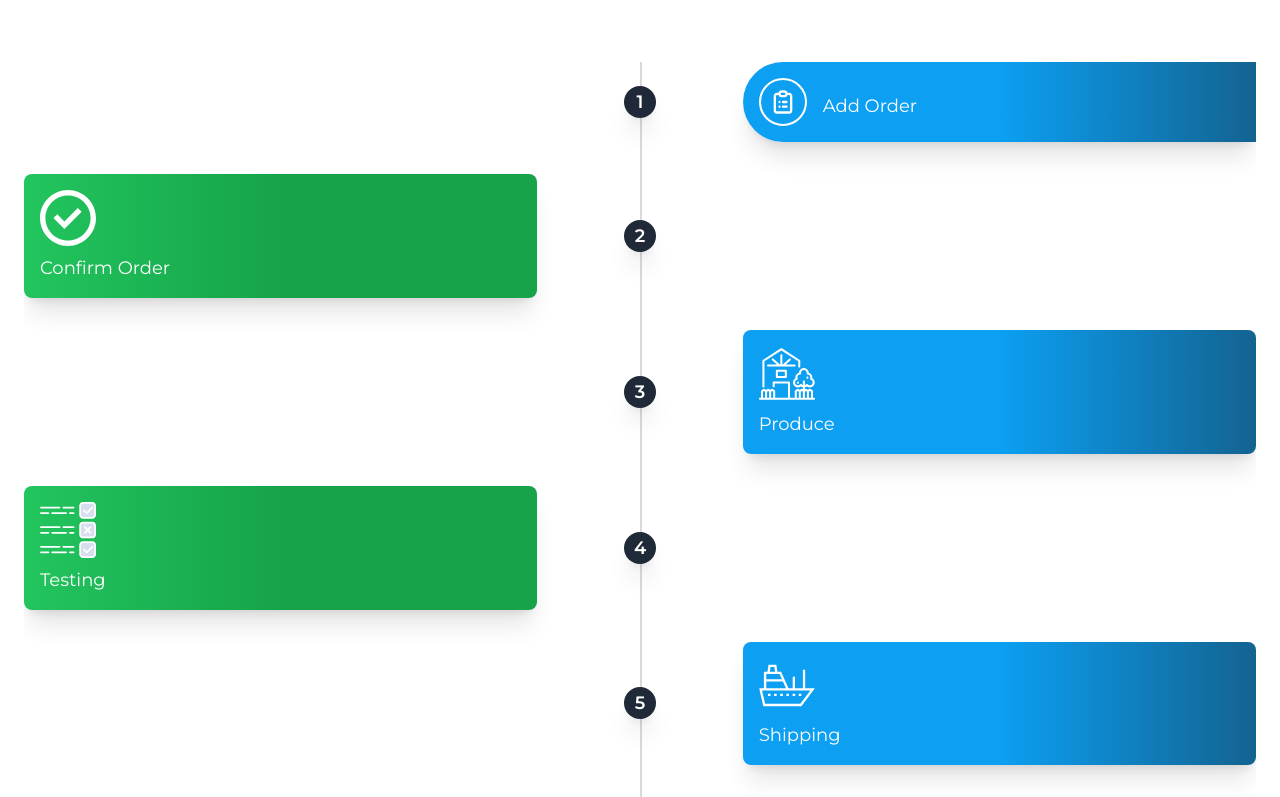
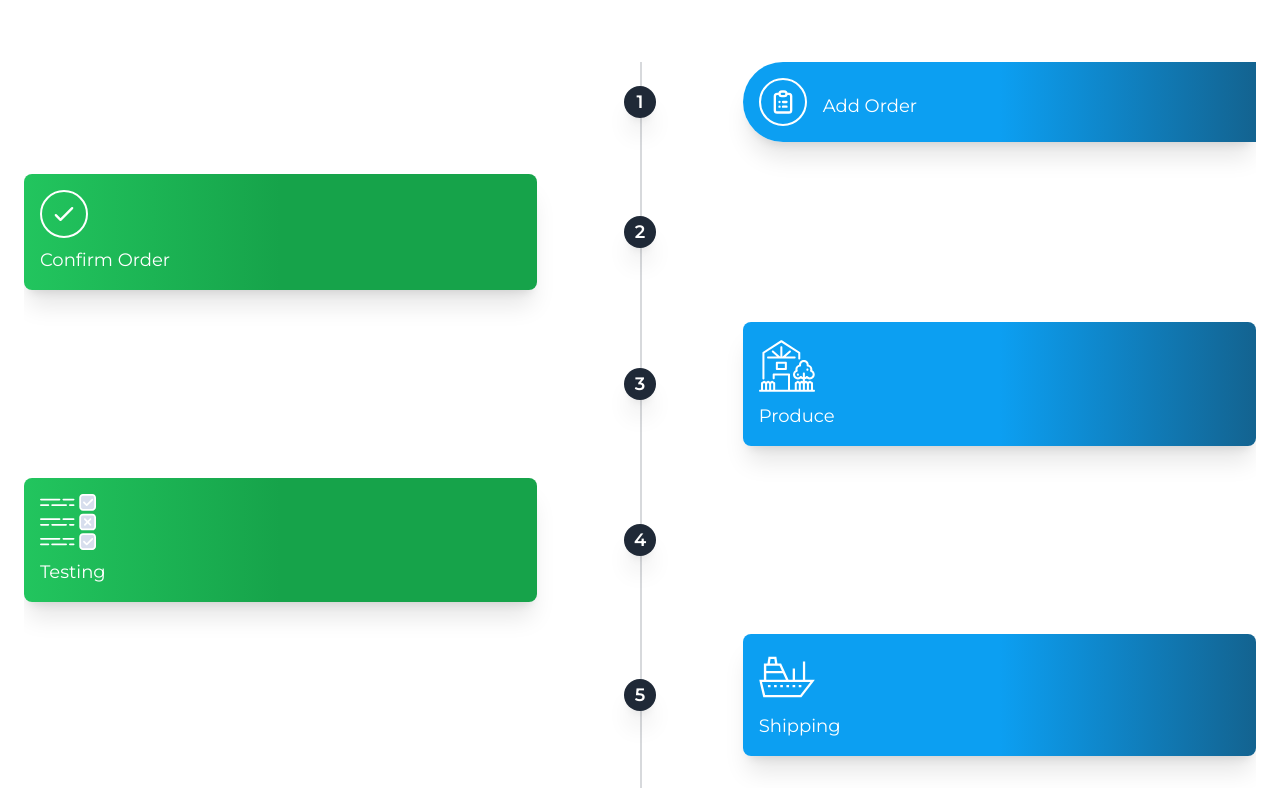
Before and after one commit to mendsalbert/schain, a Next.js app: page / in a window 1280 px wide. Shown: the part 2170-2967 px from the top of the page. Built offline with nearby package versions, Linux system fonts and the light colour scheme.

Commit message:
schain ui

```diff
--- a/pages/index.tsx
+++ b/pages/index.tsx
@@ -1,5 +1,5 @@
 import React from "react";
-import { ClipboardListIcon } from "@heroicons/react/outline";
+import { CheckIcon, ClipboardListIcon } from "@heroicons/react/outline";
 type Props = {};
 
 const Index = (props: Props) => {
@@ -70,8 +70,13 @@ const Index = (props: Props) => {
                 <h1 className="mx-auto text-white font-semibold text-lg">2</h1>
               </div>
               <div className="order-1 bg-gradient-to-r from-green-500 via-green-600 text-white to-green-600 rounded-lg shadow-xl w-5/12  p-4">
-                <img src="/images/confirm.svg " className="w-14" />
-                <h3 className="mt-2  text-white text-lg">Confirm Order</h3>
+                <div className="border-2 border-white p-2 rounded-full w-max h-max">
+                  <CheckIcon className="h-7" />
+                </div>
+                {/* <img src="/images/order.svg " className="w-14" /> */}
+                <h3 className="mt-2 w-full text-white text-lg">
+                  Confirm Order
+                </h3>
               </div>
             </div>
 
```
